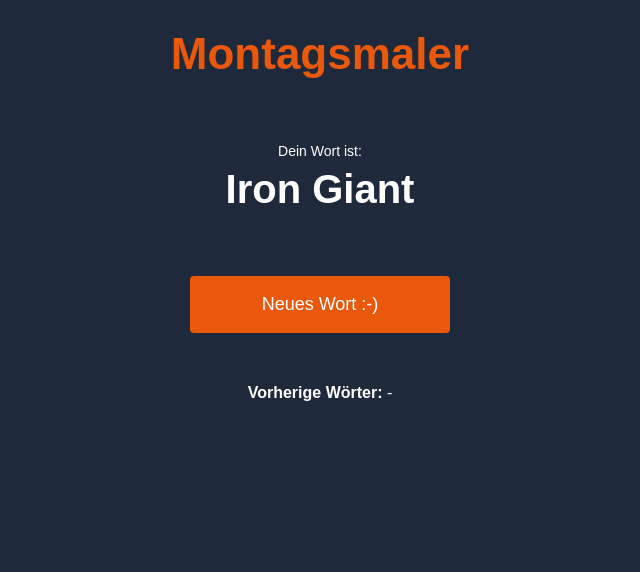
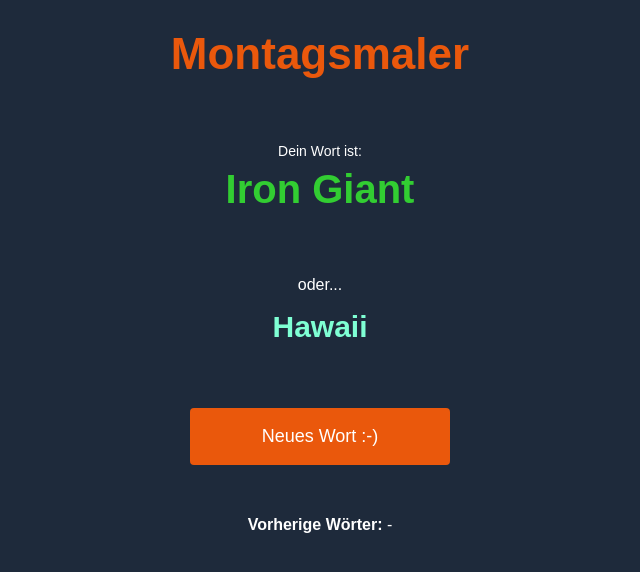
Before and after one commit to stiehle/montagsmaler-tutorial, a plain HTML site: page index.html in a window 1280 px wide. Both pictures are taken after a click on the button "Neues Wort :-)". Shown: the whole page, without its empty margins (320-960 px from the left). Drawn offline with Linux system fonts and the light colour scheme.

Commit message:
Umstellung auf 2 Wörter

```diff
--- a/app.js
+++ b/app.js
@@ -2,9 +2,12 @@ console.log("Hallo");
 const wordEL = document.querySelector(".word");
 const oldWordsEl = document.querySelector(".old-words");
 
+const wordEL2 = document.getElementById("word2");
+
 // Wortliste
 let words = [];
 let currentWord = "";
+let currentWord2 = "";
 let previusWords = [];
 
 fetch("words.txt")
@@ -20,9 +23,11 @@ fetch("words.txt")
 function onClick() {
   if (currentWord) {
     previusWords.push(currentWord);
+    previusWords.push(currentWord2);
     if (previusWords.length > 10) {
       console.log("!");
-      previusWords.shift();
+      // previusWords.shift();
+      previusWords = previusWords.slice(2);
     }
     oldWordsEl.innerHTML = previusWords.join(", ");
     console.log(currentWord, previusWords);
@@ -30,6 +35,8 @@ function onClick() {
   currentWord = getRandomWord();
   wordEL.innerHTML = currentWord;
   // console.log(currentWord);
+  currentWord2 = getRandomWord();
+  wordEL2.innerHTML = currentWord2;
 }
 
 function getRandomNumber(maxNumber) {
--- a/index.html
+++ b/index.html
@@ -3,13 +3,16 @@
   <head>
     <meta charset="UTF-8" />
     <meta name="viewport" content="width=device-width, initial-scale=1.0" />
-    <title>Montagsgitmaler</title>
+    <title>Montagsmaler</title>
     <link rel="stylesheet" href="styles.css">
   </head>
   <body>
     <h1 class="heading">Montagsmaler</h1>
     <p class="your-word-text">Dein Wort ist:</p>
-    <h2 class="word">-</h2>
+    <h2 class ="word">---</h2>
+    <p>oder...</p>
+
+    <h2 id ="word2">- - -</h2>
     <button class="button" onclick="onClick()">Neues Wort :-)</button>
     <p class="previous-words">
       Vorherige Wörter: <span class="old-words">-</span>
--- a/styles.css
+++ b/styles.css
@@ -19,8 +19,16 @@ body {
 
 .word {
   margin: 0 0 64px 0;
+  font-size: 40px;
+  color:limegreen
 
-  font-size: 40px;
+}
+
+#word2 {
+  margin: 0 0 64px 0;
+  font-size: 30px;
+  color: aquamarine;
+
 }
 
 button {
```
